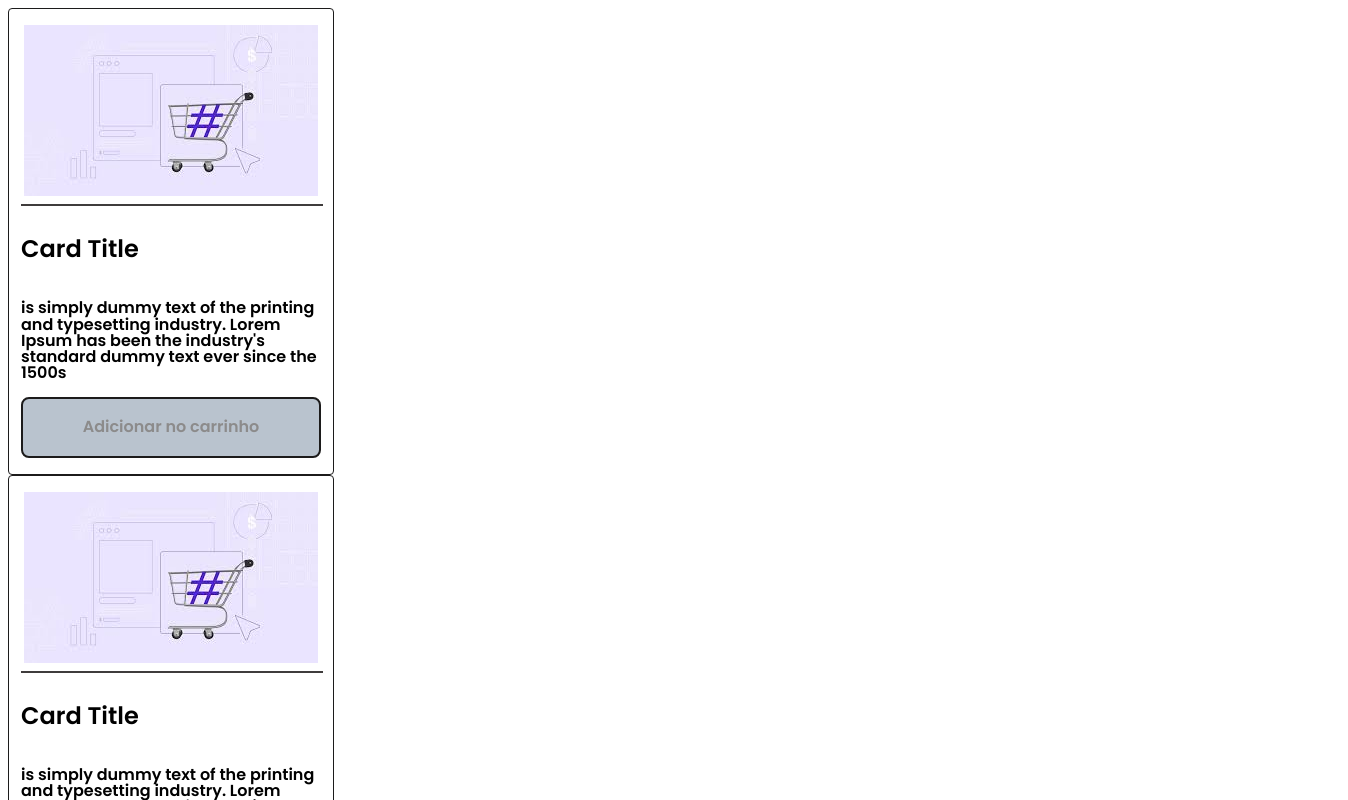
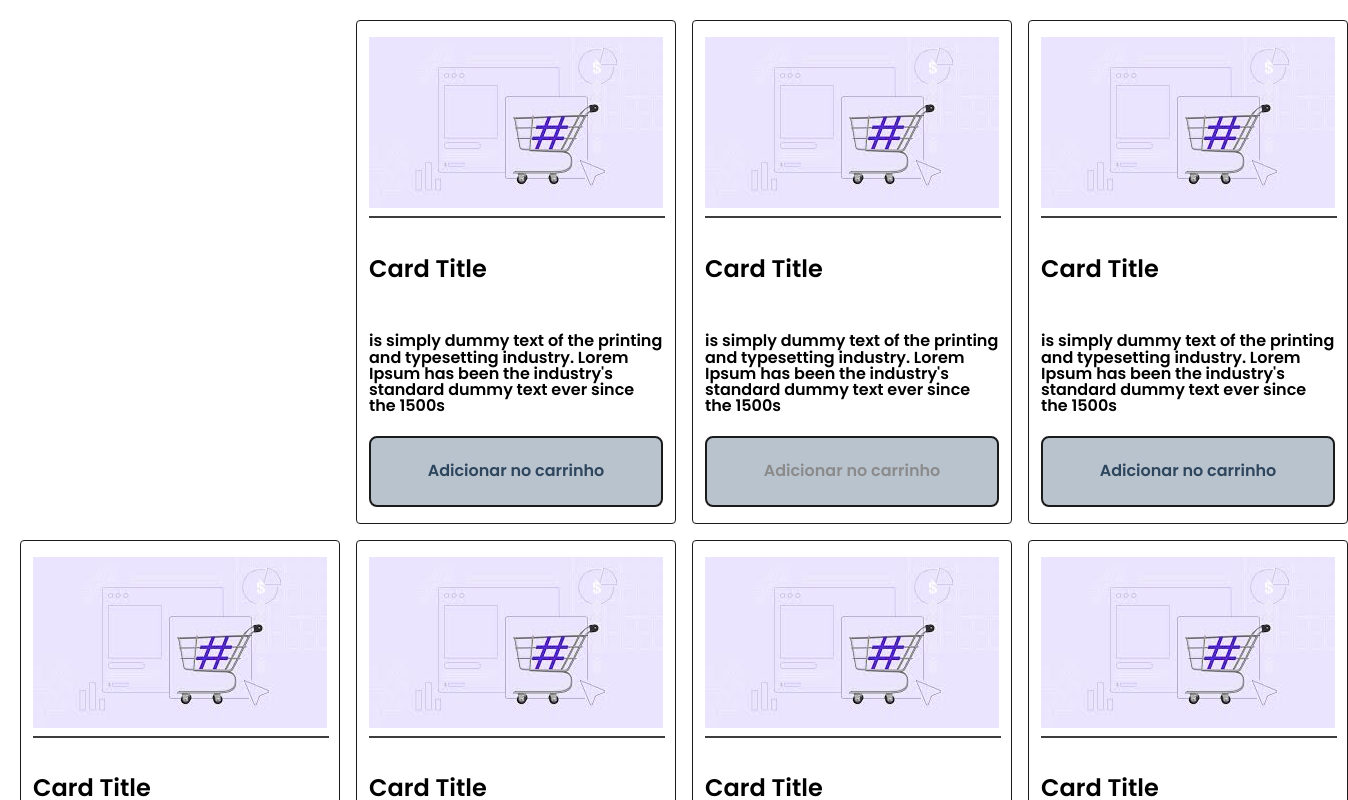
Before and after one commit to PedroHRFerreira/controle-de-estado, a Nuxt app: page / in a window 1280 px wide. Shown: the top 800 px of the page, 1348 px wide, since content can reach past the window. Built offline with nearby package versions, Linux system fonts and the light colour scheme.

Commit message:
fix: :sparkles: implementaçoes

```diff
--- a/components/molecules/card/Index.vue
+++ b/components/molecules/card/Index.vue
@@ -12,7 +12,8 @@ export default defineComponent({
 </script>
 
 <template>
-  <aside v-for="(card, index) in cards" :key="index" class="card">
+  <aside v-for="(card, index) in cards" :key="index">
+    <section v-if="!card.remove" class="card">
       <img :src="card.image" alt="imagem de um produto" />
       <hr class="card--divider" />
       <div class="card__content">
@@ -29,6 +30,7 @@ export default defineComponent({
           <AtomsText size="extra-small" text="Adicionar no carrinho" />
         </button>
       </div>
+    </section>
   </aside>
 </template>
 
--- a/components/organisms/sales/Index.vue
+++ b/components/organisms/sales/Index.vue
@@ -10,6 +10,7 @@ export default defineComponent({
             "is simply dummy text of the printing and typesetting industry. Lorem Ipsum has been the industry's standard dummy text ever since the 1500s",
           image: "/images/sales.jpeg",
           disabled: false,
+          remove: true,
         },
         {
           title: "Card Title",
@@ -17,6 +18,55 @@ export default defineComponent({
             "is simply dummy text of the printing and typesetting industry. Lorem Ipsum has been the industry's standard dummy text ever since the 1500s",
           image: "/images/sales.jpeg",
           disabled: true,
+          remove: false,
+        },
+        {
+          title: "Card Title",
+          description:
+            "is simply dummy text of the printing and typesetting industry. Lorem Ipsum has been the industry's standard dummy text ever since the 1500s",
+          image: "/images/sales.jpeg",
+          disabled: false,
+          remove: false,
+        },
+        {
+          title: "Card Title",
+          description:
+            "is simply dummy text of the printing and typesetting industry. Lorem Ipsum has been the industry's standard dummy text ever since the 1500s",
+          image: "/images/sales.jpeg",
+          disabled: true,
+          remove: false,
+        },
+        {
+          title: "Card Title",
+          description:
+            "is simply dummy text of the printing and typesetting industry. Lorem Ipsum has been the industry's standard dummy text ever since the 1500s",
+          image: "/images/sales.jpeg",
+          disabled: false,
+          remove: false,
+        },
+        {
+          title: "Card Title",
+          description:
+            "is simply dummy text of the printing and typesetting industry. Lorem Ipsum has been the industry's standard dummy text ever since the 1500s",
+          image: "/images/sales.jpeg",
+          disabled: true,
+          remove: false,
+        },
+        {
+          title: "Card Title",
+          description:
+            "is simply dummy text of the printing and typesetting industry. Lorem Ipsum has been the industry's standard dummy text ever since the 1500s",
+          image: "/images/sales.jpeg",
+          disabled: false,
+          remove: false,
+        },
+        {
+          title: "Card Title",
+          description:
+            "is simply dummy text of the printing and typesetting industry. Lorem Ipsum has been the industry's standard dummy text ever since the 1500s",
+          image: "/images/sales.jpeg",
+          disabled: true,
+          remove: false,
         },
       ];
     });
@@ -29,7 +79,7 @@ export default defineComponent({
 </script>
 
 <template>
-  <article>
+  <article class="sales">
     <MoleculesCard
       :cards="cards"
       @on-click="() => console.log('Card clicked')"
--- a/components/organisms/sales/styles.module.scss
+++ b/components/organisms/sales/styles.module.scss
@@ -0,0 +1,7 @@
+.sales {
+  padding: 12px;
+  display: grid;
+  gap: 16px;
+  grid-template-columns: repeat(4, 1fr);
+  align-items: stretch;
+}
```
Lines whose indentation alone changed are shown as unchanged.
